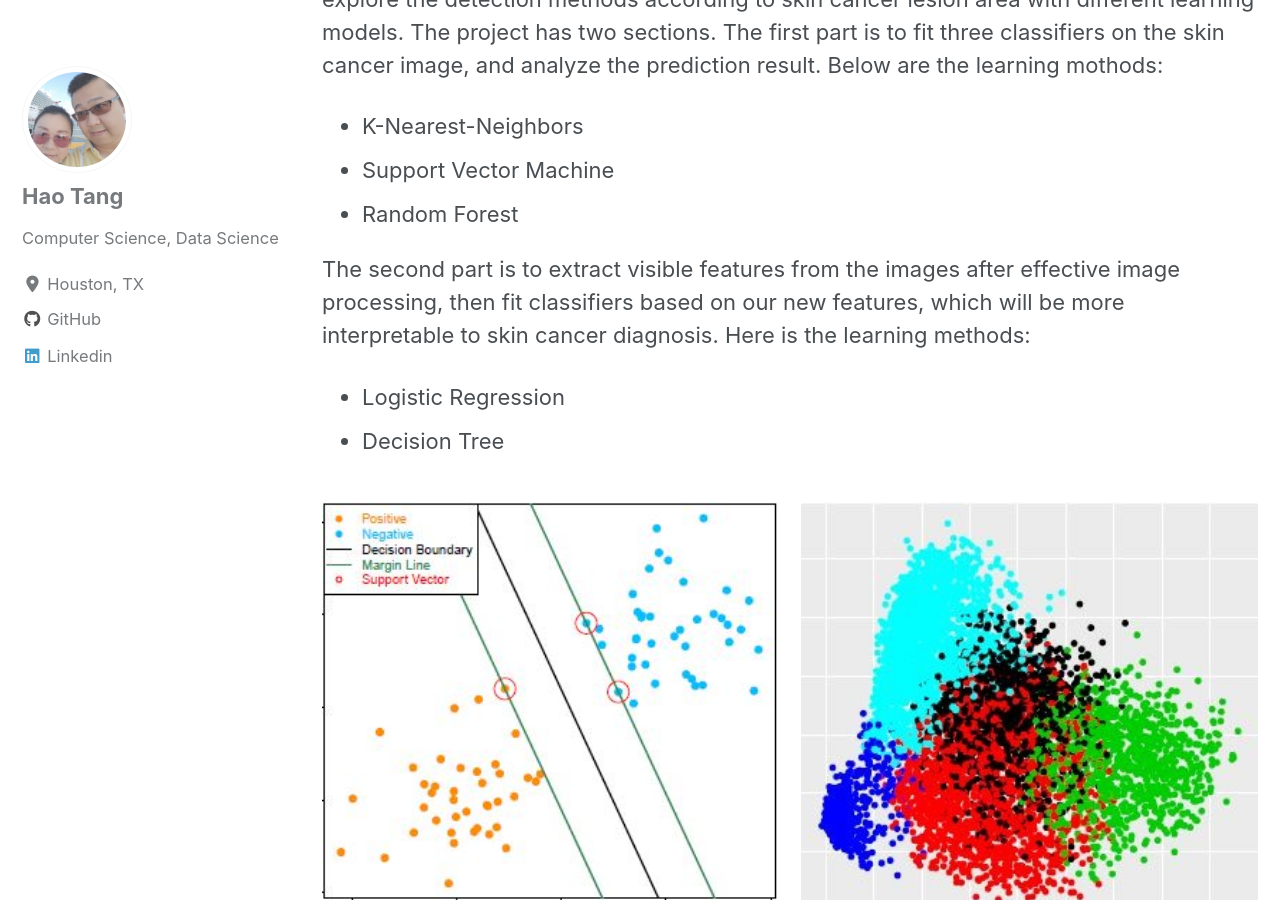
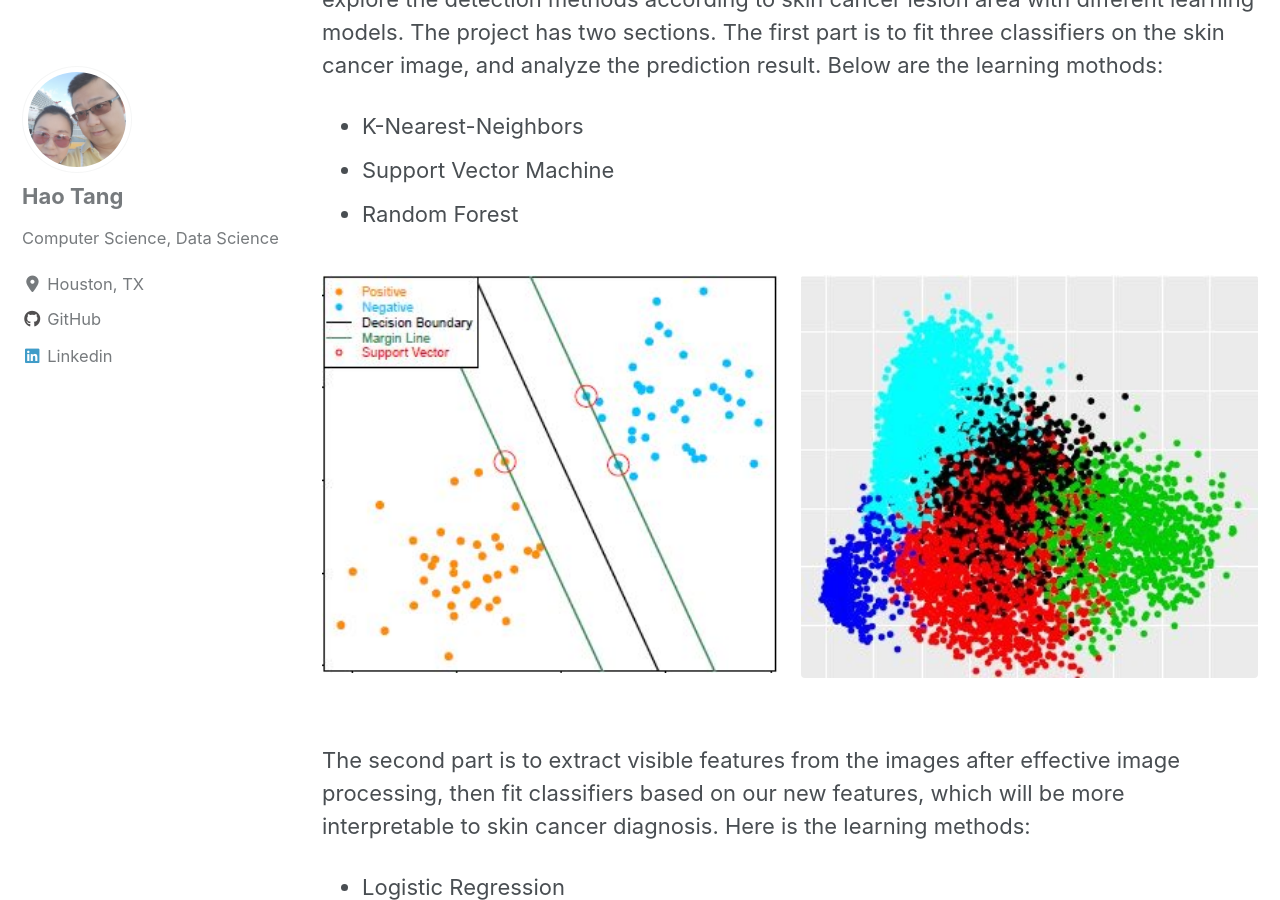
Before and after one commit to tanghao205/tanghao205.github.io, a Jekyll site: the page built from _pages/projects.md, in a window 1280 px wide and 900 px high, scrolled down 935 px. Built offline with Jekyll 4.4.1, drawn with Linux system fonts in a browser that asks for light colours; cached includes are drawn as plain includes; nearby versions of some CDN libraries.

Commit message:
Update projects.md

```diff
--- a/_pages/projects.md
+++ b/_pages/projects.md
@@ -24,15 +24,15 @@ it is based on detection in the early stage. Regular skin self-exams is very imp
 - Support Vector Machine
 - Random Forest
 
+<figure class="half">
+    <a href="/images/SVM.JPG"><img src="/images/SVM.JPG"></a>
+    <a href="/images/K_means.JPG"><img src="/images/K_means.JPG"></a>
+</figure>
+
 The second part is to extract visible features from the images after effective image processing, then fit classifiers based on our new features, which will be more interpretable to skin cancer diagnosis. Here is the learning methods:
 
 - Logistic Regression
 - Decision Tree
-
-<figure class="half">
-    <a href="/images/SVM.JPG"><img src="/images/SVM.JPG"></a>
-    <a href="/images/K_means.JPG"><img src="/images/K_means.JPG"></a>
-</figure>
 
 [Here is the Report generated by R. Note: Some images may be unpleasant. (.rmd file can be accessable in my google drive)](https://drive.google.com/file/d/1yZrh0ZR8NWFlz5fXWPxLllwuMYU7XOZm/view?usp=sharing)
 
```
